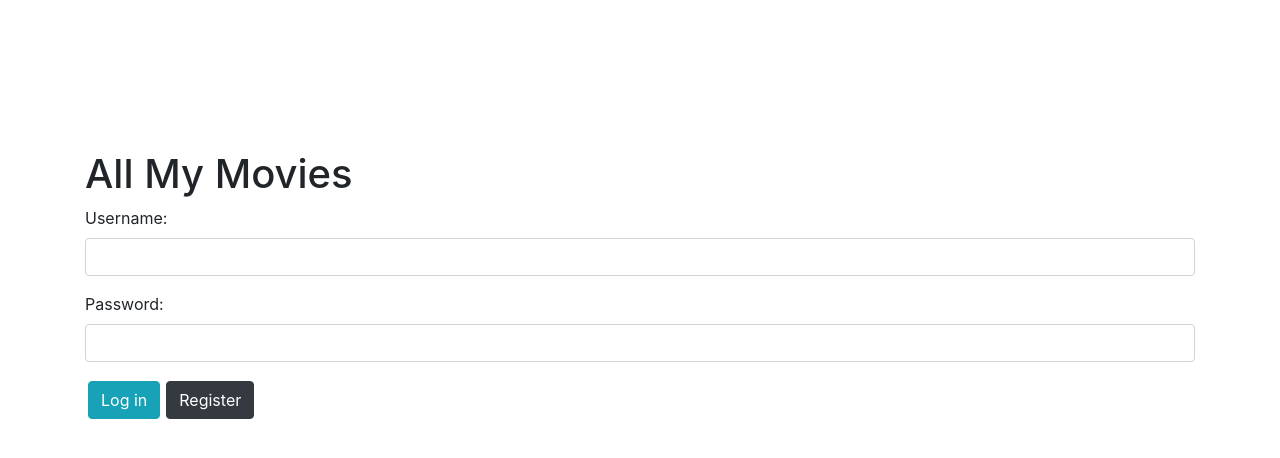
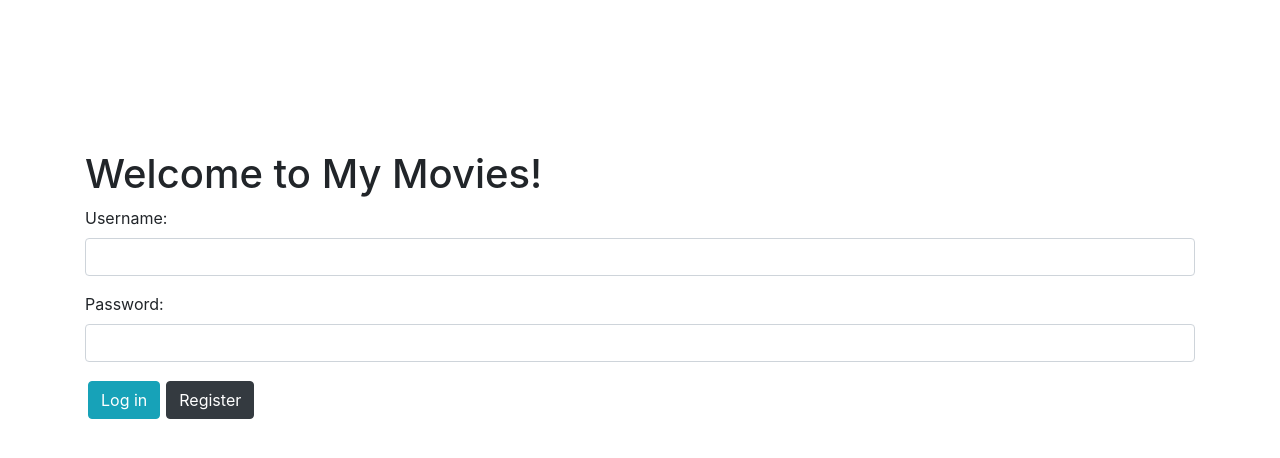
Before and after one commit to ClaraPapaya/myMovies-client, a React (Vite) app: page / in a window 1280 px wide. Shown: the top 458 px of the page. Built offline with nearby package versions, Linux system fonts and the light colour scheme.

Commit message:
Change main view title

```diff
--- a/src/components/main-view/main-view.jsx
+++ b/src/components/main-view/main-view.jsx
@@ -92,7 +92,7 @@ class MainView extends React.Component {
           <Route exact path='/' render={() => {
             if (!user) return (
               <Col style={{ marginTop: '70px', }}>
-                <h1>All My Movies</h1>
+                <h1>Welcome to My Movies!</h1>
                 <LoginView onLoggedIn={user => this.onLoggedIn(user)} />
               </Col>)
             if (movies.length === 0) return <div className='main-view' />;
```
